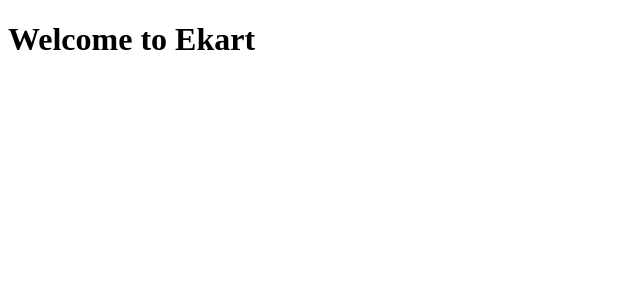
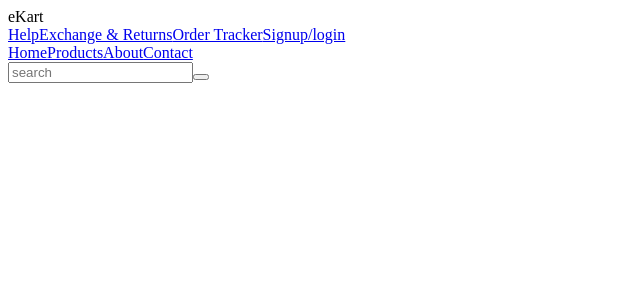
Before and after one commit to Sameera220/Angular-Ekart, an Angular app: page / in a window 1280 px wide. Shown: the top 300 px of the page, without its empty margins (0-640 px from the left). Built offline with nearby package versions, Linux system fonts and the light colour scheme.

Commit message:
Added header HTML

```diff
--- a/src/app/app.component.html
+++ b/src/app/app.component.html
@@ -1 +1 @@
-<h1>Welcome to {{title}}</h1>
+<app-header></app-header>
--- a/src/app/app.module.ts
+++ b/src/app/app.module.ts
@@ -3,10 +3,12 @@
 
 import { AppRoutingModule } from './app-routing.module';
 import { AppComponent } from './app.component';
+import { HeaderComponent } from './header/header.component';
 
 @NgModule({
   declarations: [
-    AppComponent
+    AppComponent,
+    HeaderComponent
   ],
   imports: [
     BrowserModule,
--- /dev/null
+++ b/src/app/header/header.component.html
@@ -0,0 +1,29 @@
+<div class="ekart-header">
+    <div>
+        <!--<img src="images/logo.jpeg">-->
+        eKart
+    </div>
+    <div class="ekart-navbar">
+        <div class="ekart-top-bar">
+            <a href="#">Help</a>
+            <a href="#">Exchange & Returns</a>
+            <a href="#">Order Tracker</a>
+            <a href="#">Signup/login</a>
+        </div>
+        <div class="ekart-bottom-bar">
+            <div class="ekart-menu">
+            <a href="#">Home</a>
+            <a href="#">Products</a>
+            <a href="#">About</a>
+            <a href="#">Contact</a>
+
+            </div>
+            <div class="ekart-search-bar">
+                <input type="text" class="ekart-search-box" placeholder="search " >
+                <button class="ekart-search-button">
+                    <i class="fa fa fa-search" aria-hidden="true"></i>
+                </button>
+           </div>
+        </div>
+    </div>
+</div>
```
Also changed, not shown: src/app/header/header.component.ts (added, +10 -0 lines).
